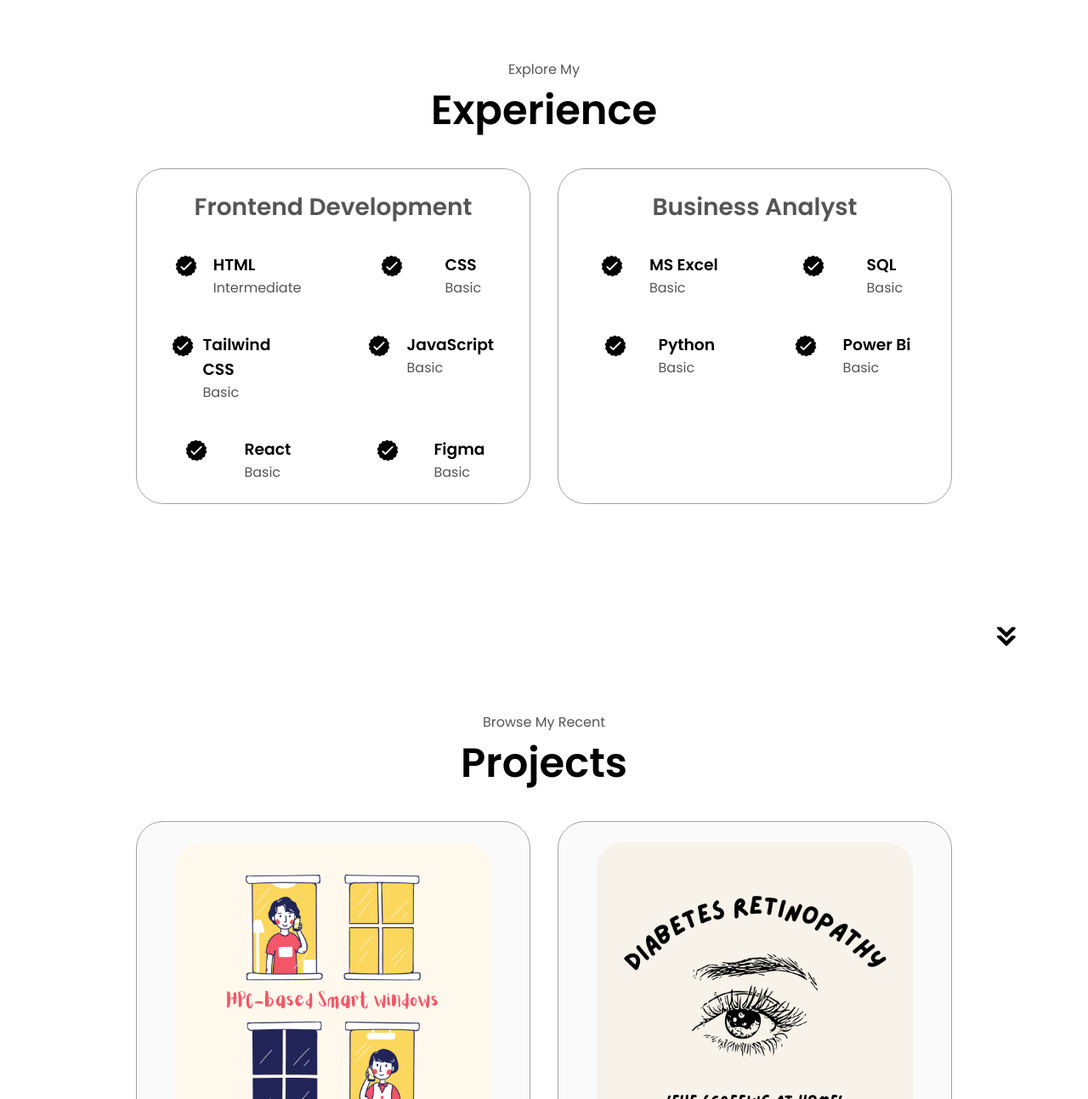
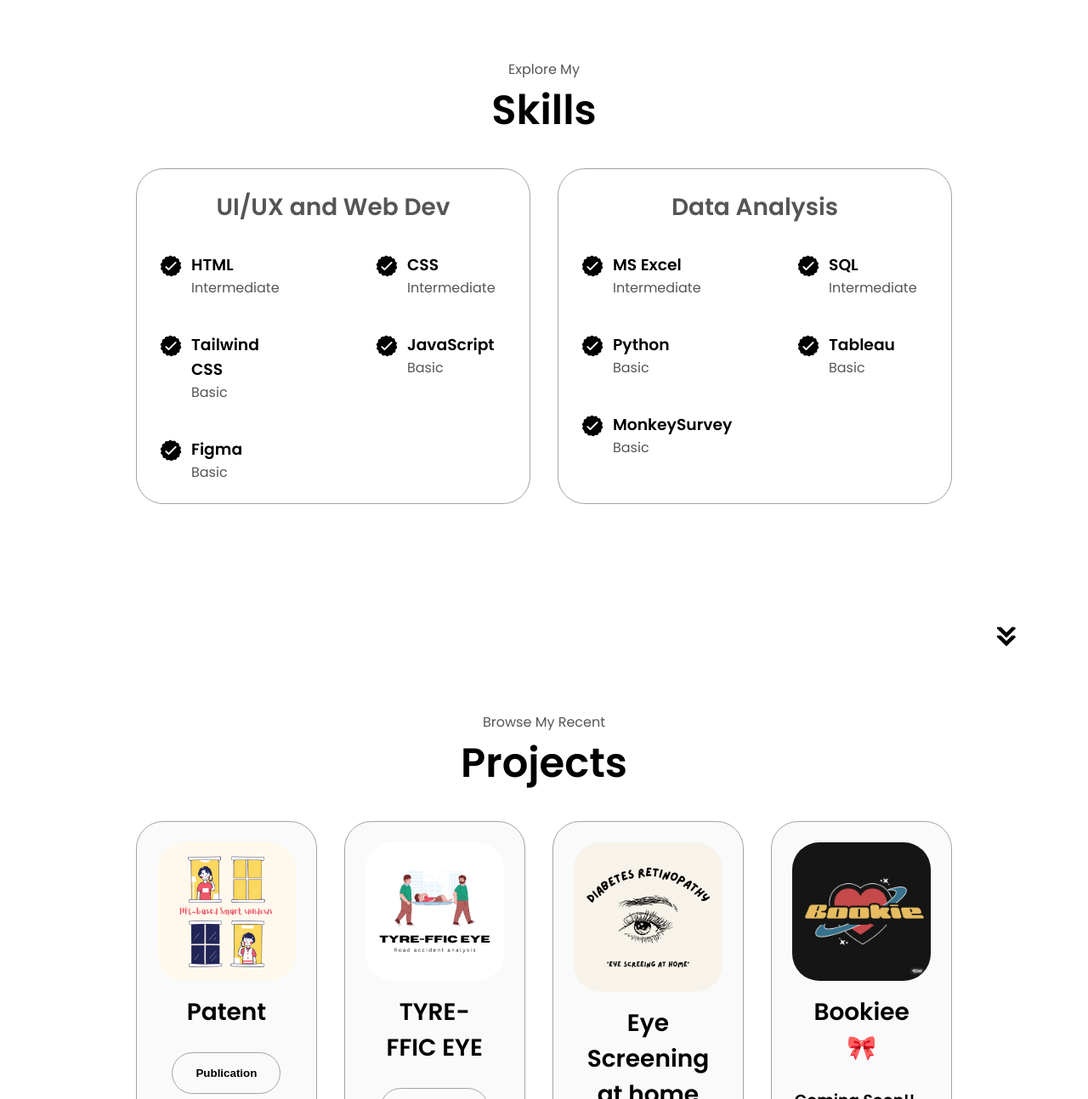
Before and after one commit to pr8teen/portfolio-website, a plain HTML site: page index.html in a window 1280 px wide. Shown: the part 1507-2800 px from the top of the page at 85% size. Drawn offline with Linux system fonts and the light colour scheme.

Commit message:
Update 1
fixed few bugs, changed my project section a bit and updated the links. Next update will be on improving the UI with animations

```diff
--- a/index.html
+++ b/index.html
@@ -14,7 +14,7 @@
         <div>
             <ul class="nav-links">
                 <li><a href="#about">About</a></li>
-                <li><a href="#experience">Experience</a></li>
+                <li><a href="#skills">Skills</a></li>
                 <li><a href="#projects">Projects</a></li>
                 <li><a href="#contacts">Contacts</a></li>
             </ul>
@@ -30,7 +30,7 @@
         </div>
         <div class="menu-links">
           <li><a href="#about" onclick="toggleMenu()">About</a></li>
-          <li><a href="#experience" onclick="toggleMenu()">Experience</a></li>
+          <li><a href="#skills" onclick="toggleMenu()">Skills</a></li>
           <li><a href="#projects" onclick="toggleMenu()">Projects</a></li>
           <li><a href="#contacts" onclick="toggleMenu()">Contact</a></li>
         </div>
@@ -72,7 +72,7 @@
                 alt="Experience icon"
                 class="icon"
               />
-              <h3>Experience</h3>
+              <h3>Skills</h3>
               <p>In my learning phase</p>
             </div>
             <div class="details-container">
@@ -82,12 +82,12 @@
                 class="icon"
               />
               <h3>Education</h3>
-              <p>B.Tech CSE <br/> Spec(Health Informatics)
+              <p>B.Tech CSE <br/>(Health Informatics)
             </div>
           </div>
           <div class="text-container">
             <p>
-              My passion lies at the intersection of technology and family values. Family is at the core of who I am. Talking about technology, I'm an adept Frontend Developer and Business Analytics enthusiast. Currently in my 2nd year at VIT Bhopal University, my learning journey is in full swing.
+              A driven and innovative individual from a small town in Odisha, currently in my pre-final year at VIT Bhopal. Despite my biology background, I've passionately delved into the tech world because I love building products that solve problems, no matter how small. My interests lie in business analysis and startup building, with a focus on creating impactful, sustainable solutions. I aim to blend my technical skills and creative thinking to develop user-centric products. My dream is to transform innovative ideas into successful ventures.
             </p>
           </div>
         </div>
@@ -96,16 +96,16 @@
         src="./assets/arrow.png"
         alt="Arrow icon"
         class="icon arrow"
-        onclick="location.href='./#experience'"
+        onclick="location.href='./#skills'"
       />
     </section>
-    <section id="experience">
+    <section id="skills">
       <p class="section_text_p1">Explore My</p>
-      <h1 class="title">Experience</h1>
+      <h1 class="title">Skills</h1>
       <div class="experience-details-container">
         <div class="about-containers">
           <div class="details-container">
-            <h2 class="experience-sub-title">Frontend Development</h2>
+            <h2 class="experience-sub-title">UI/UX and Web Dev</h2>
             <div class="article-container">
               <article>
                 <img
@@ -126,7 +126,7 @@
                 />
                 <div>
                   <h3>CSS</h3>
-                  <p>Basic</p>
+                  <p>Intermediate</p>
                 </div>
               </article>
               <article>
@@ -157,18 +157,7 @@
                   alt="Experience icon"
                   class="icon"
                 />
-                <div>
-                  <h3>React</h3>
-                  <p>Basic</p>
-                </div>
-              </article>
-              <article>
-                <img
-                  src="./assets/checkmark.png"
-                  alt="Experience icon"
-                  class="icon"
-                />
-                <div>
+                <div id="figma">
                   <h3>Figma</h3>
                   <p>Basic</p>
                 </div>
@@ -176,7 +165,7 @@
             </div>
           </div>
           <div class="details-container">
-            <h2 class="experience-sub-title">Business Analyst</h2>
+            <h2 class="experience-sub-title">Data Analysis</h2>
             <div class="article-container">
               <article>
                 <img
@@ -186,7 +175,7 @@
                 />
                 <div>
                   <h3>MS Excel</h3>
-                  <p>Basic</p>
+                  <p>Intermediate</p>
                 </div>
               </article>
               <article>
@@ -197,7 +186,7 @@
                 />
                 <div>
                   <h3>SQL</h3>
-                  <p>Basic</p>
+                  <p>Intermediate</p>
                 </div>
               </article>
               <article>
@@ -218,7 +207,18 @@
                   class="icon"
                 />
                 <div>
-                  <h3>Power Bi</h3>
+                  <h3>Tableau</h3>
+                  <p>Basic</p>
+                </div>
+              </article>
+              <article>
+                <img
+                  src="./assets/checkmark.png"
+                  alt="Experience icon"
+                  class="icon"
+                />
+                <div>
+                  <h3>MonkeySurvey</h3>
                   <p>Basic</p>
                 </div>
               </article>
@@ -246,19 +246,31 @@
                 class="project-img"
               />
             </div>
-            <h2 class="experience-sub-title project-title">Smart Windows</h2>
+            <h2 class="experience-sub-title project-title">Patent</h2>
             <div class="btn-container">
               <button
                 class="btn btn-color-2 project-btn"
-                onclick="location.href='https://github.com/pr8teen'"
+                onclick="location.href='https://drive.google.com/file/d/1QGicFvh0PnjmSOQL0mlUIJ5mlJpWbSob/view'"
               >
-                Github
+                Publication
               </button>
+            </div>
+          </div>
+          <div class="details-container color-container">
+            <div class="article-container">
+              <img
+                src="./assets/accAnalysis.png"
+                alt="Project 1"
+                class="project-img"
+              />
+            </div>
+            <h2 class="experience-sub-title project-title">TYRE-FFIC EYE</h2>
+            <div class="btn-container">
               <button
                 class="btn btn-color-2 project-btn"
-                onclick="location.href='https://github.com/pr8teen'"
+                onclick="location.href='https://public.tableau.com/app/profile/prasannajeet.ojha/viz/AccViz/Dashboard1#1'"
               >
-                Live Demo
+                Dashboard
               </button>
             </div>
           </div>
@@ -278,36 +290,22 @@
               >
                 Github
               </button>
-              <button
-                class="btn btn-color-2 project-btn"
-                onclick="location.href='https://github.com/'"
-              >
-                Live Demo
-              </button>
             </div>
           </div>
           <div class="details-container color-container">
             <div class="article-container">
               <img
-                src="./assets/project-3.png"
-                alt="Project 3"
+                src="./assets/Bookie.png"
+                alt="Project 4"
                 class="project-img"
               />
             </div>
-            <h2 class="experience-sub-title project-title">Movie suggester</h2>
+            <h2 class="experience-sub-title project-title">Bookiee 🎀</h2>
             <div class="btn-container">
-              <button
-                class="btn btn-color-2 project-btn"
-                onclick="location.href='https://github.com/'"
-              >
-                Github
-              </button>
-              <button
-                class="btn btn-color-2 project-btn"
-                onclick="location.href='https://github.com/'"
-              >
-                Live Demo
-              </button>
+
+              <h3>
+                Coming Soon!!
+              <h3>
             </div>
           </div>
         </div>
@@ -346,7 +344,7 @@
         <div class="nav-links-container">
           <ul class="nav-links">
             <li><a href="#about">About</a></li>
-            <li><a href="#experience">Experience</a></li>
+            <li><a href="#skills">Skills</a></li>
             <li><a href="#projects">Projects</a></li>
             <li><a href="#contacts">Contact</a></li>
           </ul>
--- a/style.css
+++ b/style.css
@@ -304,9 +304,9 @@ section{
     margin: auto 0;
 }
 
-/* EXPERIENCE SECTION */
+/* SKILLS SECTION */
 
-#experience {
+#skills {
     position: relative;
 }
 
@@ -329,18 +329,19 @@ section{
     flex-wrap: wrap;
     flex-direction: row;
     gap: 2.5rem;
-    justify-content: space-around;
+    justify-content: space-between;
 }
 
 article {
     display: flex;
     width: 10rem;
-    justify-content: space-around;
+    justify-content: flex-start;
     gap: 0.5rem;
 }
 
 article .icon {
     cursor: default;
+    justify-content: flex-start;
 }
 
 /* PROJECTS SECTION */
@@ -358,6 +359,7 @@ article .icon {
     border-radius: 2rem;
     width: 90%;
     height: 90%;
+    flex:content;
 }
 
 .project-title {
```
Also changed, not shown: assets/Bookie.png (added), assets/accAnalysis.png (added), 2 other files.
